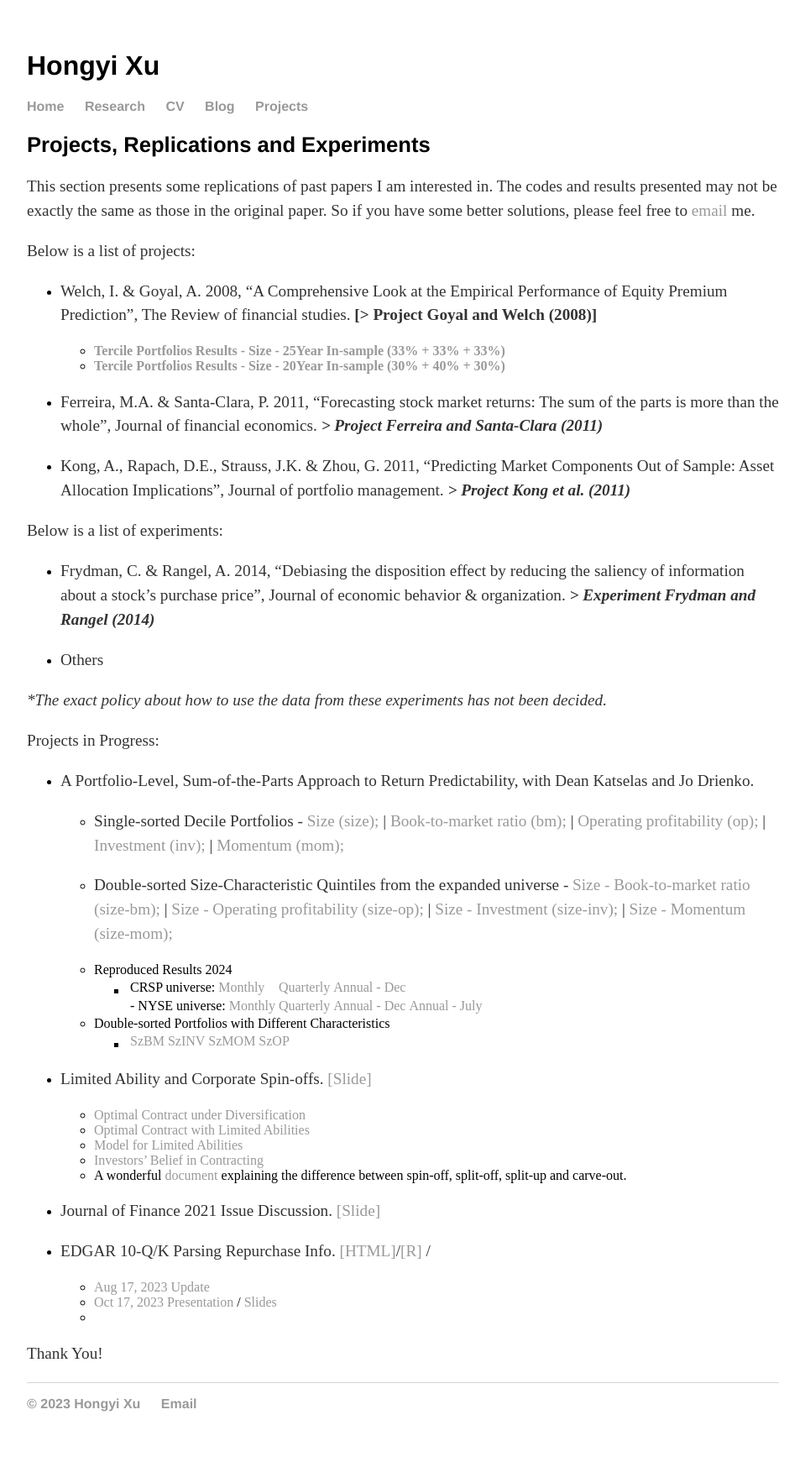
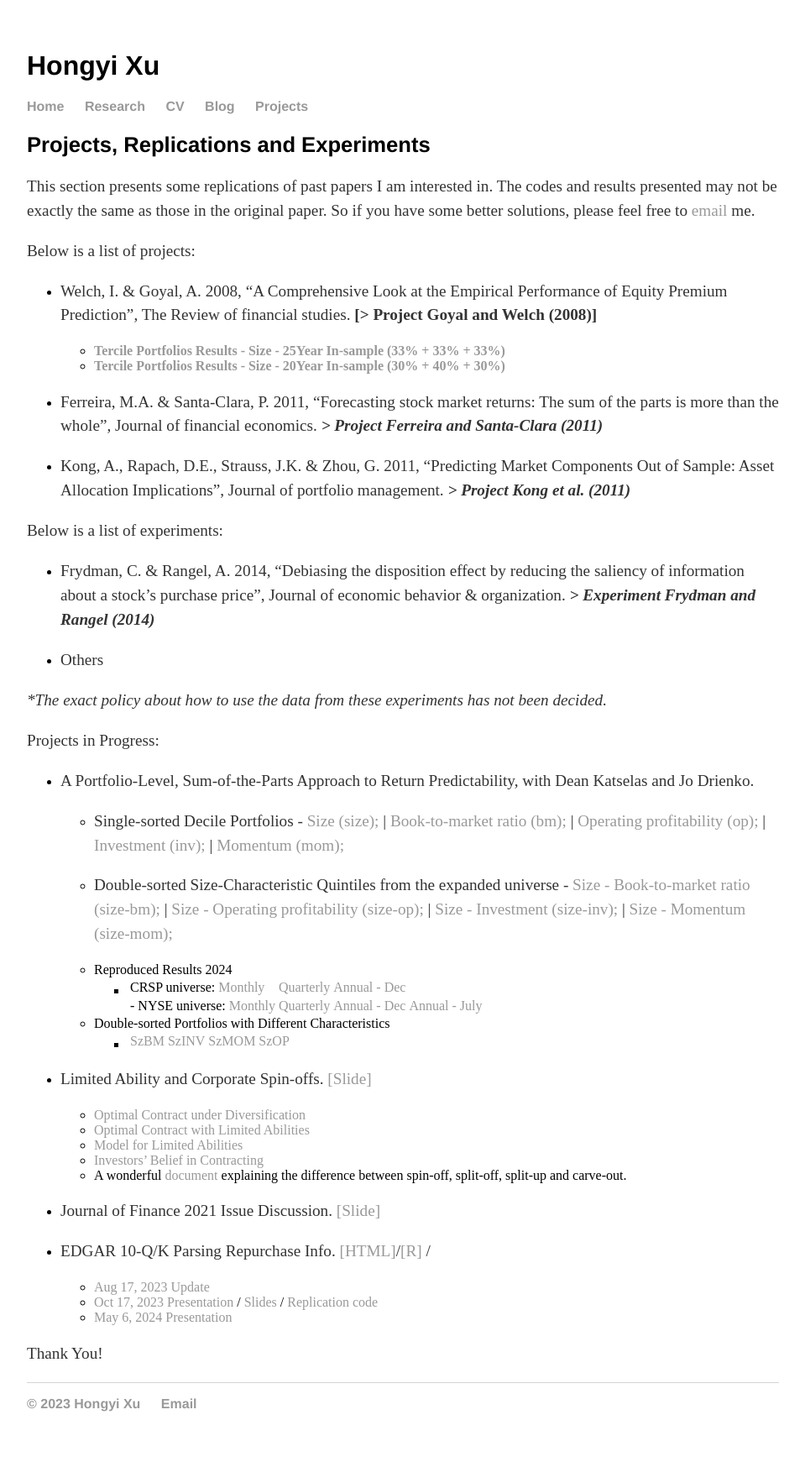
Before and after one commit to hongyileoxu/hongyileoxu.github.io, a Jekyll site: the page built from projects/index.md, in a window 1280 px wide. Shown: the whole page at 84% size, without its empty margins (160-1119 px from the left). Built offline with Jekyll 4.4.1, drawn with Linux system fonts in a browser that asks for light colours.

Commit message:
Update index.md

```diff
--- a/projects/index.md
+++ b/projects/index.md
@@ -55,7 +55,7 @@ Projects in Progress:
 - EDGAR 10-Q/K Parsing Repurchase Info. [[HTML]](https://hongyileoxu.github.io/research/RepurchaseProject/SEC_web_v3afunctions.html)/[[R]](https://hongyileoxu.github.io/research/RepurchaseProject/SEC_web_v3cfunctions.R) /
 
 	- [Aug 17, 2023 Update](https://hongyileoxu.github.io/research/RepurchaseProject/Repurchase_BBAIA_merge_v1b.html)
-    - [Oct 17, 2023 Presentation](https://github.com/hongyileoxu/hongyileoxu.github.io/blob/c85b72a8999f7a85db99f518141d6d22bbfe5f2d/research/RepurchaseProject/Hongyi%20Xu%20(2023)%20Under%20the%20Spotlight_v8.pdf) / [Slides](https://hongyileoxu.github.io/research/RepurchaseProject/Hongyi%20Xu%20(2023)%20Under%20the%20Spotlight_v8.pdf)
-    -
+    - [Oct 17, 2023 Presentation](https://github.com/hongyileoxu/hongyileoxu.github.io/blob/c85b72a8999f7a85db99f518141d6d22bbfe5f2d/research/RepurchaseProject/Hongyi%20Xu%20(2023)%20Under%20the%20Spotlight_v8.pdf) / [Slides](https://hongyileoxu.github.io/research/RepurchaseProject/Hongyi%20Xu%20(2023)%20Under%20the%20Spotlight_v8.pdf) / [Replication code](https://hongyileoxu.github.io/research/RepurchaseProject/writing_tables_May04_2024.html)
+    - [May 6, 2024 Presentation](https://hongyileoxu.github.io)
 
 Thank You!
```
